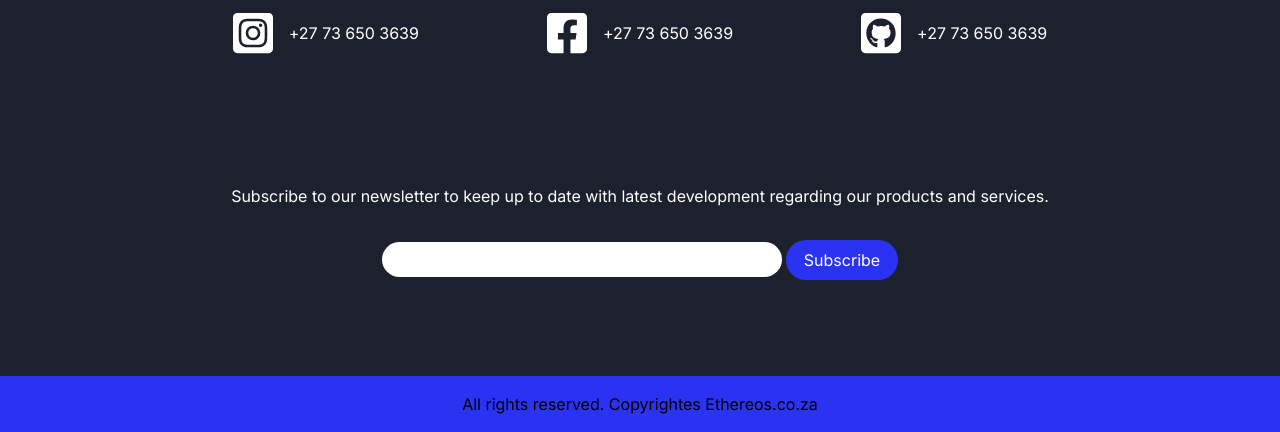
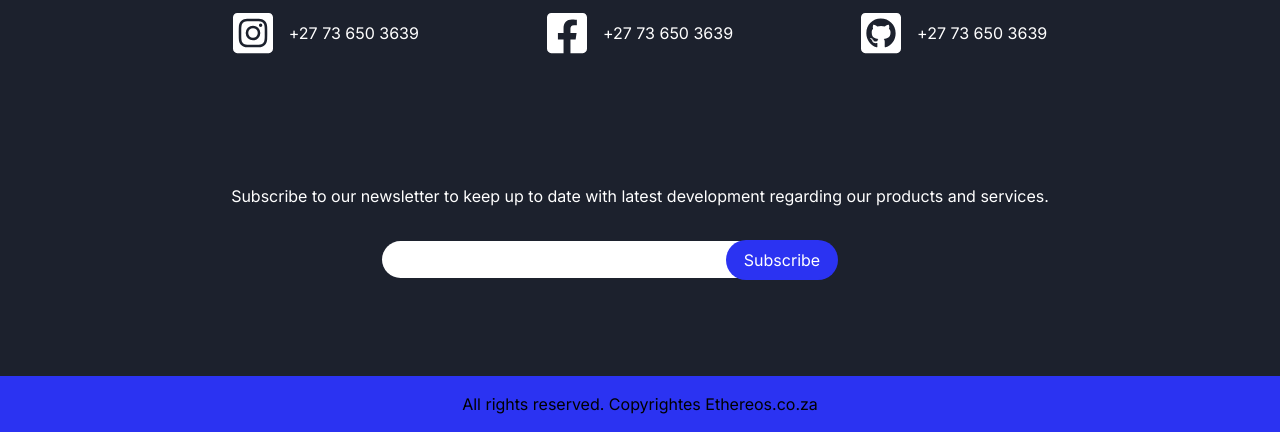
Before and after one commit to DeenoDev/My-Business-Website, a PHP site: page / in a window 1280 px wide. Shown: the part 4474-4906 px from the top of the page. Run offline with PHP 8.4, Linux system fonts and the light colour scheme; some libraries are stand-ins or nearby versions.

Commit message:
button merged with text input.

```diff
--- a/style.css
+++ b/style.css
@@ -368,6 +368,7 @@ h3{
 /* Newsletter Section */
 
 .newsletter {
+    position: relative;
     display: flex;
     flex-direction: column;
     align-items: center;
@@ -382,7 +383,7 @@ h3{
 
 .newsletter input {
     width: 400px;
-    height: 35px;
+    height: 37px;
     padding: 0 2rem;
     border: none;
     border-radius: 2rem;
@@ -390,6 +391,8 @@ h3{
 }
 
 .newsletter button {
+    position: relative;
+    left: -60px;
     color: #fff;
     width: 7rem;
     border: none;
@@ -397,6 +400,7 @@ h3{
     padding-block: .5rem;
     background:var(--clr-blue);
     font-family: 'inter', sans-serif;
+    cursor: pointer;
 
 
 
```
